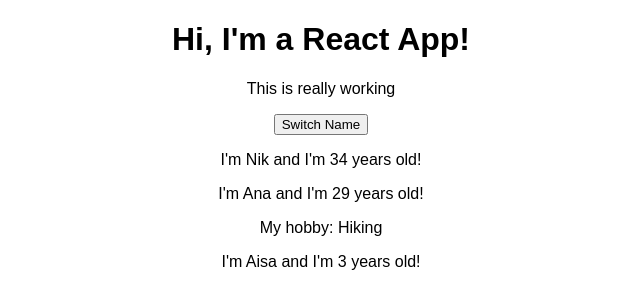
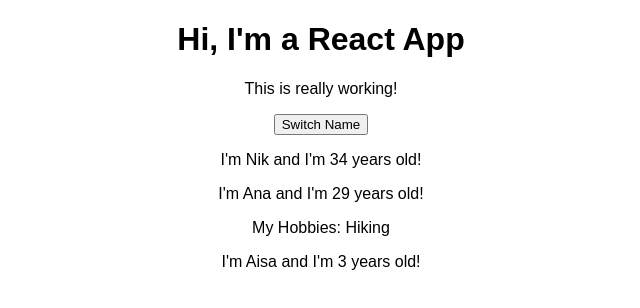
Before and after one commit to goragottsen/raymond, a React (Create React App) app: page / in a window 1280 px wide. Shown: the top 308 px of the page, without its empty margins (319-959 px from the left). Built offline with nearby package versions, Linux system fonts and the light colour scheme.

Commit message:
Passing onClick handler with args as props

```diff
--- a/src/App.js
+++ b/src/App.js
@@ -1,48 +1,54 @@
-import React, { useState } from 'react';
+import React, { Component } from 'react';
 import './App.css';
 import Person from './Person/Person';
 
+class App extends Component {
+  state = {
+    persons: [
+      { name: 'Nik', age: 34 },
+      { name: 'Ana', age: 29 },
+      { name: 'Aisa', age: 3}
+    ],
+    otherState: 'some other value'
+  };
 
-const app = props => {
+  switchNameHandler = (newName) => {
+    // console.log('Was clicked!');
+    // DON'T DO THIS: this.state.persons[0].name = 'Maximilian';
+    this.setState({
+      persons: [
+        { name: newName, age: 34 },
+        { name: 'Anastasiia', age: 29 },
+        { name: 'Aisa', age: 6 }
+      ]
+    });
+  };
 
-  const [personsState, setPersonsState] = useState({
-    persons: [
-      {name: "Nik", age: 34 },
-      {name: "Ana", age: 29 },
-      {name: "Aisa", age: 3 }
-    ]
-  });
-
-  const [dogsState, setDogsState] = useState('Jared, Jinger, Jumanji')
-
-  console.log(personsState, dogsState);
-
-  const switchNameHandler = () =>{
-    //console.log("was clicked!");
-    //DON'T DO THIS: this.state.persons[0].name = "Anastasiia";
-    setPersonsState({
-      persons: [
-        {name: "Nikolai", age: 34 },
-        {name: "Anastasiia", age: 29 },
-        {name: "Aisa", age: 3 }
-      ],
-      //dogs: personsState.dogs
-    }
-    )
-  }
-
+  render() {
     return (
       <div className="App">
-        <h1>Hi, I'm a React App!</h1>
-        <p>This is really working</p>
-        <button onClick={switchNameHandler}>Switch Name</button>
-        <Person name={personsState.persons[0].name} age={personsState.persons[0].age}/>
-        <Person name={personsState.persons[1].name} age={personsState.persons[1].age}>My hobby: Hiking</Person>
-        <Person name={personsState.persons[2].name} age={personsState.persons[2].age} />
+        <h1>Hi, I'm a React App</h1>
+        <p>This is really working!</p>
+        <button onClick={this.switchNameHandler.bind(this, 'Nikolasha')}>Switch Name</button>
+        <Person
+          name={this.state.persons[0].name}
+          age={this.state.persons[0].age}
+        />
+        <Person
+          name={this.state.persons[1].name}
+          age={this.state.persons[1].age}
+          click={this.switchNameHandler.bind(this, 'Niko')}
+        >
+          My Hobbies: Hiking
+        </Person>
+        <Person
+          name={this.state.persons[2].name}
+          age={this.state.persons[2].age}
+        />
       </div>
     );
-    // return React.createElement('div', {className: 'App'}, React.createElement('h1', null, 'Hi, I\'m a React App:)'))
+    // return React.createElement('div', {className: 'App'}, React.createElement('h1', null, 'Does this work now?'));
   }
+}
 
-
-export default app;
+export default App;
--- a/src/Person/Person.js
+++ b/src/Person/Person.js
@@ -3,7 +3,7 @@
 const person = (props) => {
     return (
         <div>
-            <p>I'm {props.name} and I'm {props.age} years old!</p>
+            <p onClick={props.click}>I'm {props.name} and I'm {props.age} years old!</p>
             <p>{props.children}</p>
         </div>
 
```
